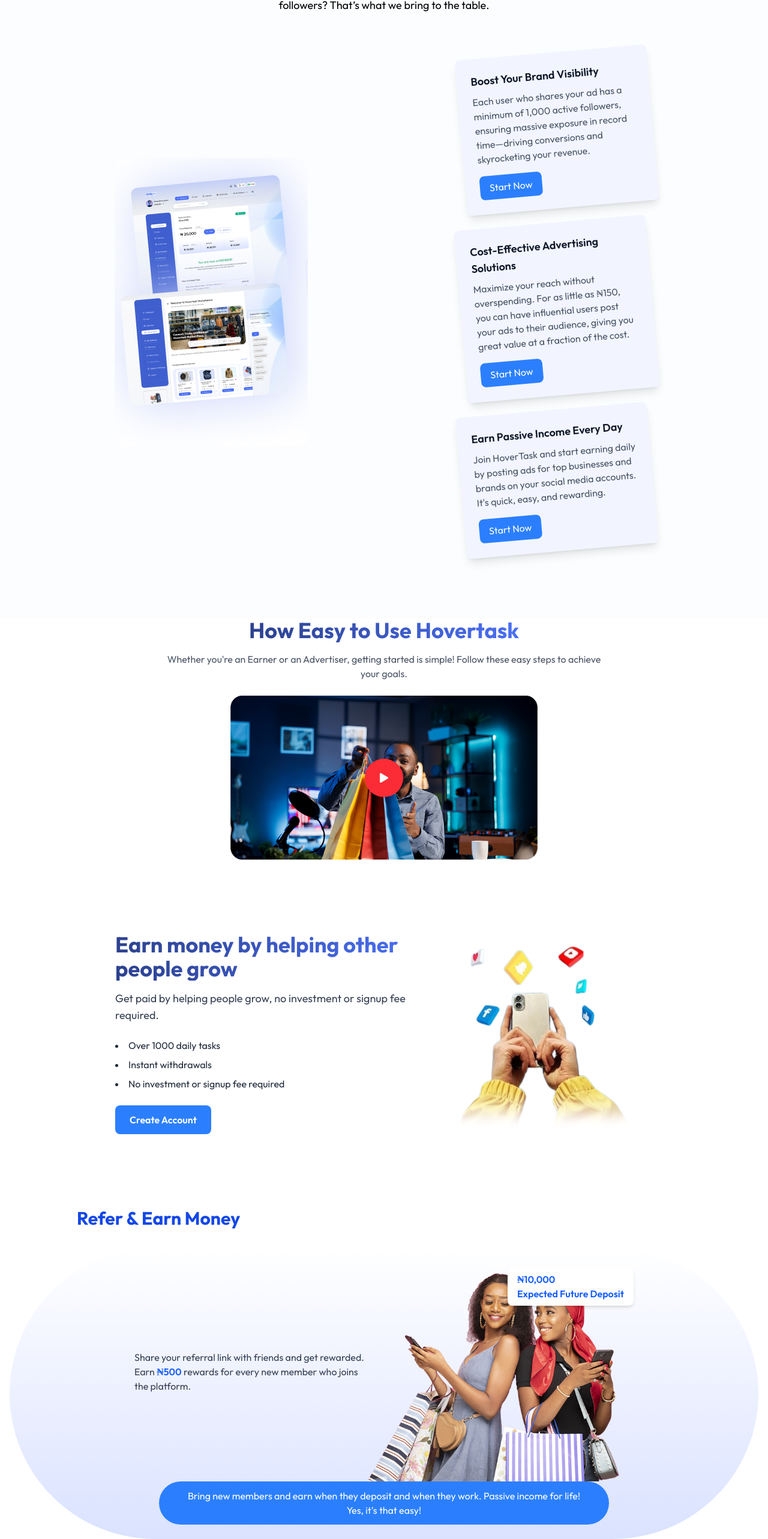
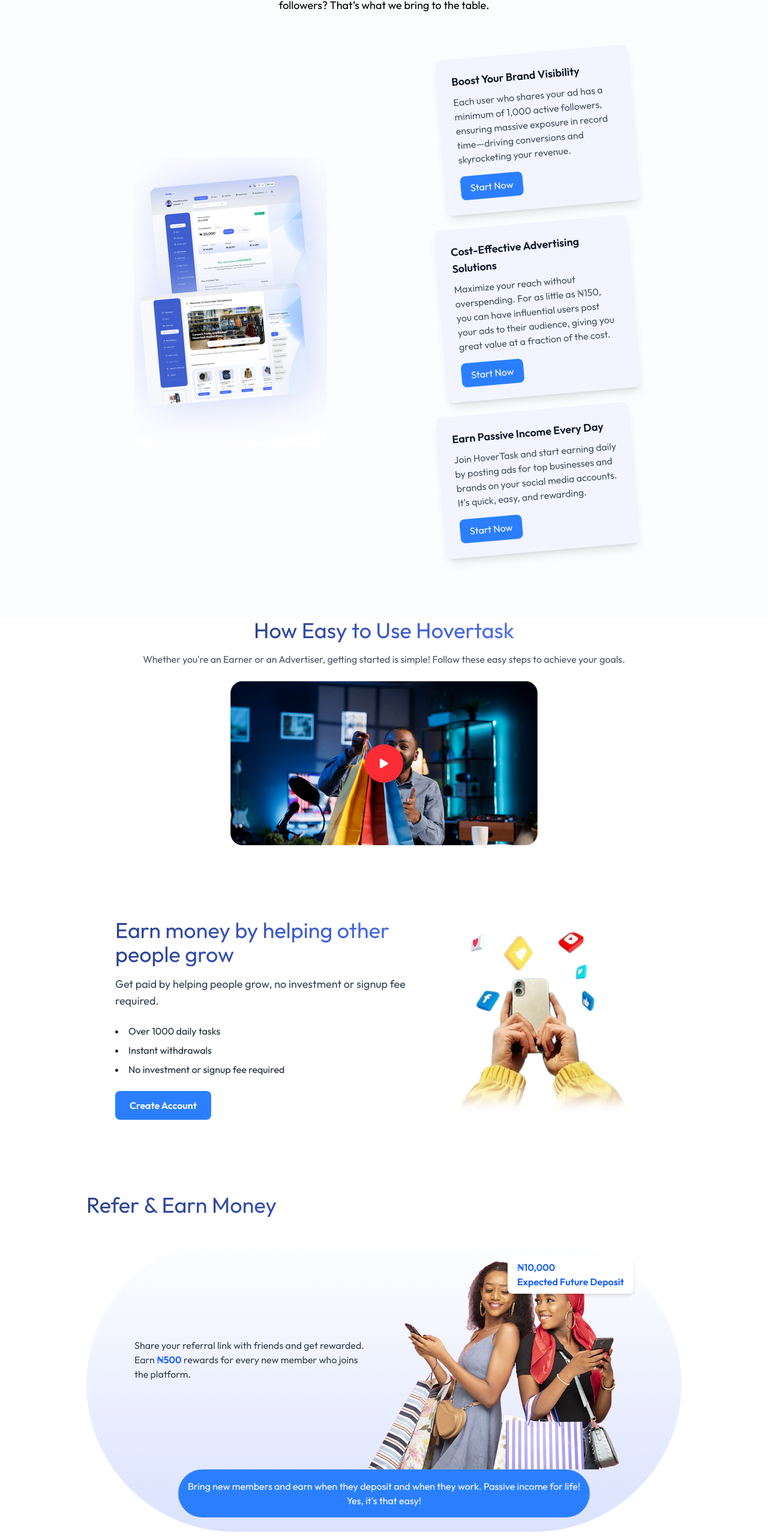
Before and after one commit to Bithaventechnologies/Hovertask, a React (Vite) app: page / in a window 1280 px wide. Shown: the part 1286-3852 px from the top of the page at 60% size. Built offline with nearby package versions, Linux system fonts and the light colour scheme.

Commit message:
Refactor text elements and layout in multiple sections for improved consistency and readability

```diff
--- a/src/pages/index/components/AnotherSection.tsx
+++ b/src/pages/index/components/AnotherSection.tsx
@@ -3,9 +3,9 @@
         <section className="max-w-screen-lg mx-auto flex max-lg:flex-col items-center justify-center px-4 pb-28">
             {/* Text Content */}
             <div className="container max-w-lg ">
-                <h1 className="text-4xl font-bold mb-4 bg-gradient-to-r from-[#2C418F] to-[#4B70F5] text-transparent bg-clip-text max-md:text-xl">
+                <h2 className="text-4xl mb-4 bg-gradient-to-r from-[#2C418F] to-[#4B70F5] text-transparent bg-clip-text">
                     Earn money by helping other people grow
-                </h1>
+                </h2>
                 <p className="text-lg text-gray-700 mb-6">
                     Get paid by helping people grow, no investment or signup fee required.
                 </p>
--- a/src/pages/index/components/HowToUse.tsx
+++ b/src/pages/index/components/HowToUse.tsx
@@ -2,9 +2,9 @@
 
 const HowToUseSection = () => {
     return (
-        <section className="bg-white pb-28 px-4 rounded-lg  flex flex-col items-center text-center max-w-3xl mx-auto">
+        <section className="bg-white pb-28 px-4 rounded-lg  flex flex-col items-center text-center max-w-screen-lg mx-auto">
             {/* Title & Description (Placed at the Top) */}
-            <h2 className="text-4xl font-bold mb-4 bg-gradient-to-r from-[#2C418F] to-[#4B70F5] text-transparent bg-clip-text max-md:textxl">
+            <h2 className="text-4xl mb-4 bg-gradient-to-r from-[#2C418F] to-[#4B70F5] text-transparent bg-clip-text">
                 How Easy to Use Hovertask
             </h2>
 
--- a/src/pages/index/components/JoinUsSection.tsx
+++ b/src/pages/index/components/JoinUsSection.tsx
@@ -1,25 +1,29 @@
+import { Link } from "react-router-dom";
+
 const JoinUsSection = () => {
     return (
-        <section className="relative bg-gradient-to-r from-[#4B70F5] to-[#2C418F] text-white p-10 rounded-full max-md:rounded-xl shadow-lg flex flex-row items-center space-y-6 md:space-y-0 md:space-x-6 max-w-screen-md mx-auto overflow-hidden">
+        <section className="relative bg-gradient-to-r from-[#4B70F5] to-[#2C418F] text-white rounded-full flex items-center p-4 max-w-screen-lg mx-auto overflow-hidden max-md:rounded-2xl max-md:py-10 mb-28">
             {/* Image Section */}
-            <div className="flex-shrink-0 max-md:hidden -translate-x-10">
-                <img
-                    src="/assets/images/sittingdown.png"
-                    alt="Woman sitting down"
-                    className="w-60 h-auto rounded-lg "
-                />
+            <div className="max-md:hidden -translate-x-2">
+                <img src="/assets/images/sittingdown.png" alt="Woman sitting down" />
             </div>
 
             {/* Content Section */}
             <div className="text-center md:text-left">
-                <h2 className="text-3xl">Join Us Today and Start Earning or Advertising!</h2>
+                <h2 className="text-4xl">Join Us Today and Start Earning or Advertising!</h2>
                 <div className="flex flex-wrap justify-center md:justify-start gap-4 mt-6">
-                    <button className="bg-white text-blue-700 px-6 py-2 rounded-lg font-semibold shadow hover:bg-gray-200 transition">
+                    <Link
+                        to="#"
+                        className="bg-white text-blue-700 px-6 py-2 rounded-lg font-semibold shadow hover:bg-gray-200 transition"
+                    >
                         Create Account
-                    </button>
-                    <button className="bg-transparent border border-white px-6 py-2 rounded-lg font-semibold hover:bg-white hover:text-blue-700 transition">
+                    </Link>
+                    <Link
+                        to="#"
+                        className="bg-transparent border border-white px-6 py-2 rounded-lg font-semibold hover:bg-white hover:text-blue-700 transition"
+                    >
                         Login to Account
-                    </button>
+                    </Link>
                 </div>
 
                 {/* App Store Buttons */}
--- a/src/pages/index/components/NewsLetter.tsx
+++ b/src/pages/index/components/NewsLetter.tsx
@@ -9,28 +9,31 @@
     };
 
     return (
-    <div className="bg-white  rounded-lg p-6 max-w-lg mx-auto mt-8">
-      <h3 className="text-xl font-semibold text-center text-gray-800 mb-4">
+        <section className="bg-white rounded-lg p-6 space-y-8">
+            <h2 className="text-4xl bg-gradient-to-r from-[#2C418F] to-[#4B70F5] text-transparent bg-clip-text text-center">
                 Sign up for New Hovertask Updates, Tasks, and Offers!
-      </h3>
+            </h2>
 
-      <form onSubmit={handleSubmit} className="flex flex-col space-y-3">
+            <form
+                onSubmit={handleSubmit}
+                className="flex max-w-screen-md mx-auto border rounded-full py-1 px-4 pr-2 border-black gap-2 items-center"
+            >
                 <input
                     type="email"
                     placeholder="Enter your email here"
-          className="w-full px-4 py-3 border border-gray-300 rounded-lg focus:outline-none focus:ring-2 focus:ring-blue-500"
+                    className="flex-1 min-w-0"
                     value={email}
                     onChange={(e) => setEmail(e.target.value)}
                 />
 
                 <button
                     type="submit"
-          className="bg-[#4B70F5] hover:bg-[#2C418F] text-white font-semibold py-3 rounded-lg transition"
+                    className="bg-[#4B70F5] hover:bg-[#2C418F] text-white font-semibold h-full flex justify-center py-2 px-4 rounded-full"
                 >
                     Continue
                 </button>
             </form>
-    </div>
+        </section>
     );
 };
 
--- a/src/pages/index/components/OtherSection.tsx
+++ b/src/pages/index/components/OtherSection.tsx
@@ -11,7 +11,7 @@
             </p>
 
             {/* Content Container */}
-            <div className="mt-10 grid grid-cols-1 lg:grid-cols-2 justify-center items-center w-full max-w-6xl">
+            <div className="mt-10 grid grid-cols-1 md:grid-cols-2 justify-center items-center w-full max-w-screen-lg">
                 {/* Floating Dashboard Images */}
                 <div>
                     <img src="/assets/images/app-uis.png" alt="App Dashboard UI" className="m-auto rounded-2xl block" />
--- a/src/pages/index/components/ReferAndEarn.tsx
+++ b/src/pages/index/components/ReferAndEarn.tsx
@@ -1,8 +1,8 @@
 const ReferAndEarn = () => {
     return (
-        <section className="max-w-screen-xl mx-auto space-y-8 px-4 pb-28">
+        <section className="max-w-screen-lg mx-auto space-y-8 px-4 pb-28">
             {/* Title */}
-            <h2 className="text-3xl font-bold text-blue-700 flex items-center space-x-2 max-w-screen-lg mx-auto">
+            <h2 className="text-4xl bg-gradient-to-r from-[#2C418F] to-[#4B70F5] text-transparent bg-clip-text">
                 Refer & Earn Money
             </h2>
 
@@ -30,7 +30,7 @@
                 </div>
 
                 {/* Bottom Highlight Section */}
-                <div className="bg-blue-500 text-white text-center py-3 px-12 rounded-2xl md:rounded-full">
+                <div className="bg-blue-500 text-white text-center p-4 rounded-2xl md:rounded-full">
                     Bring new members and earn when they deposit and when they work. Passive income for life! <br />{" "}
                     Yes, it's that easy!
                 </div>
```
Lines whose indentation alone changed are shown as unchanged.
